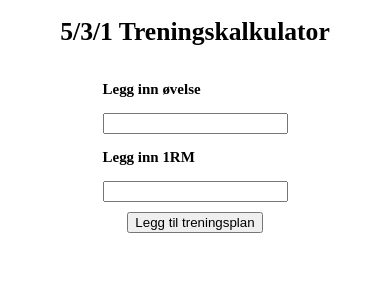
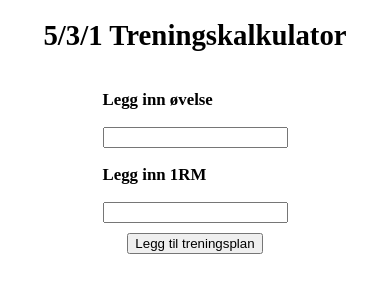
Before and after one commit to ThomasTvete/531-trening-kalkulator, a plain HTML site: page index.html in a window 390 px wide. Drawn offline with Linux system fonts and the light colour scheme.

Commit message:
mobilvennlig font-size

```diff
--- a/style.css
+++ b/style.css
@@ -15,7 +15,7 @@ h1 {
 }
 
 body{
-    font-size: 0.8rem;
+    font-size: 0.9rem;
 }
 
 
```
